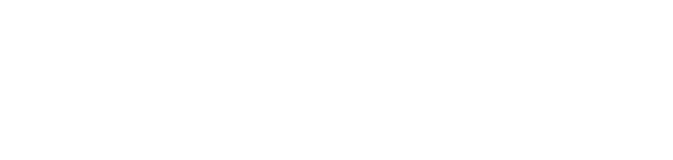
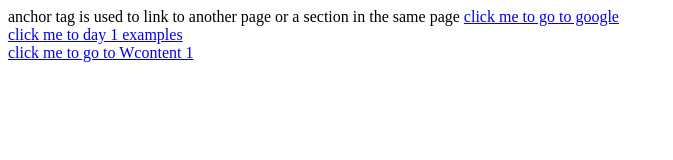
Before and after one commit to thakurabhishekgit/CCC, a plain HTML site: page HTML/index.html in a window 1280 px wide. Shown: the whole page, without its empty margins (0-673 px from the left). Drawn offline with Linux system fonts and the light colour scheme.

```diff
--- a/HTML/index.html
+++ b/HTML/index.html
@@ -47,6 +47,13 @@
     <p title="by abhishek">hello world</p> -->
 
 
+    <!-- emphasis tag
+    <em>hello world</em> -->
+
+    anchor tag is used to link to another page or a section in the same page
+    <a href="https://www.google.com" target="_blank">click me to go to google</a> <br>
+    <a href="activity/day1.html" >click me to day 1 examples</a> <br>
+    <a href="https://wcontent-new.vercel.app/">click me to go to Wcontent 1</a>
 
 
 
```
